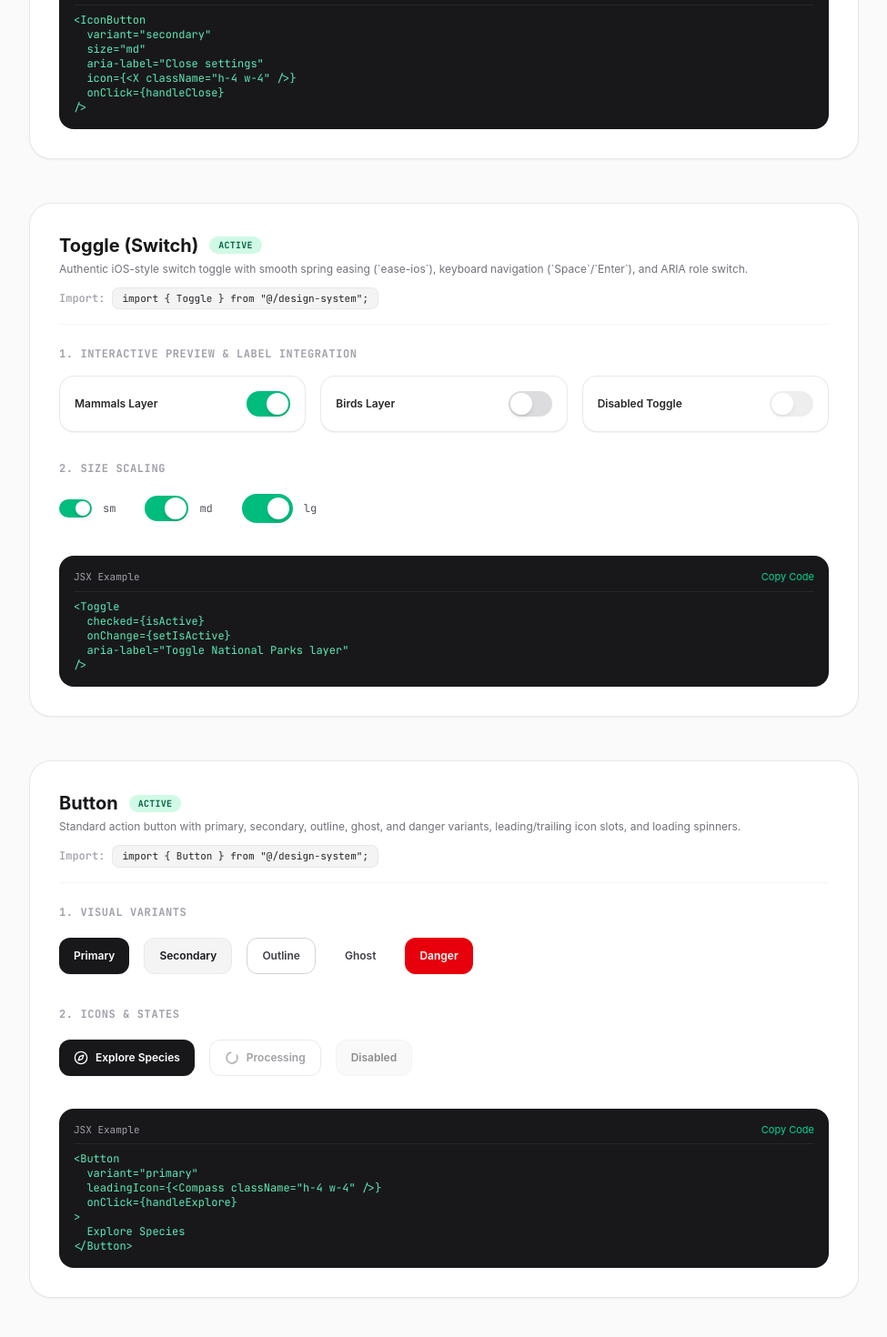
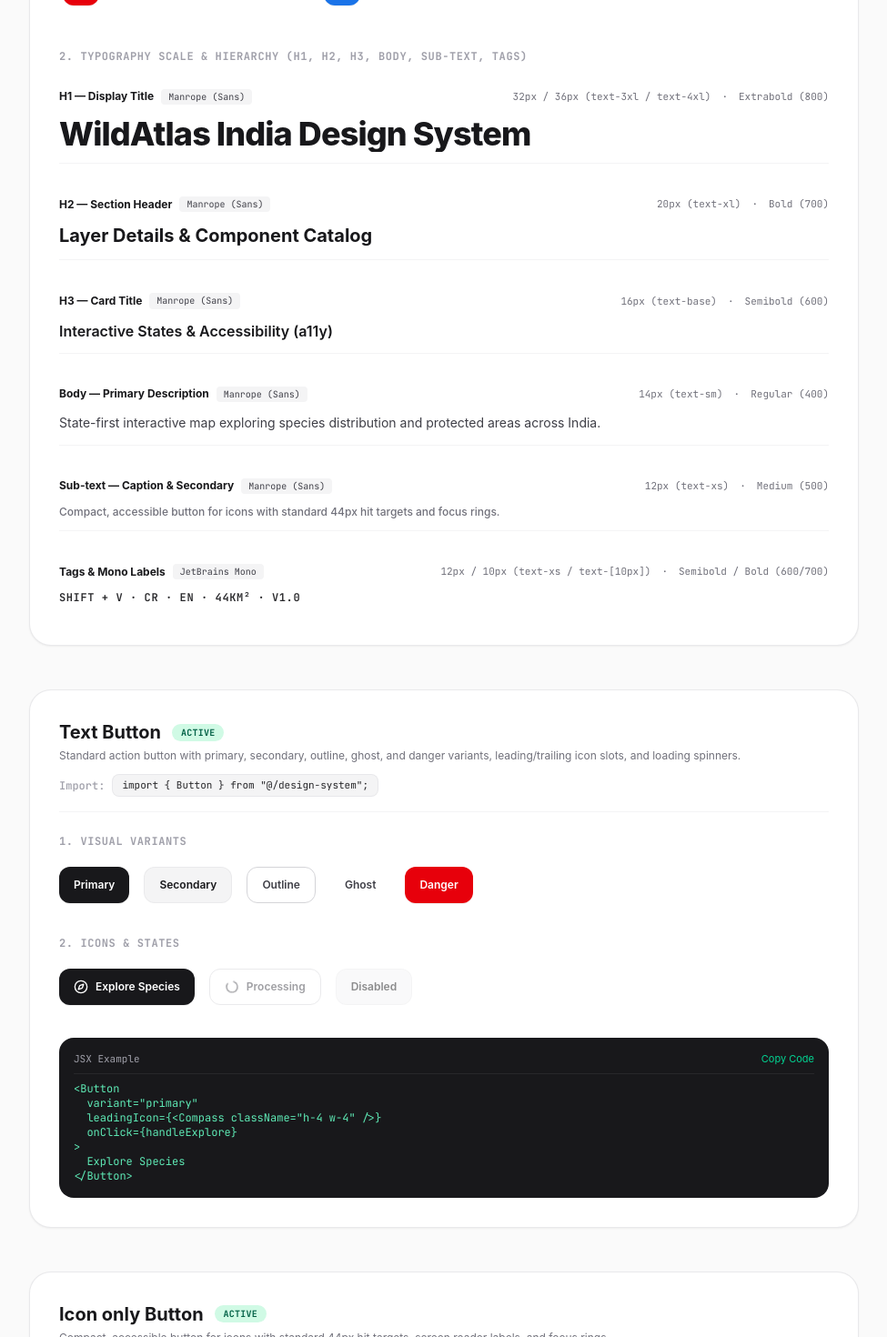
Before and after one commit to Shreyu11/WildAtlas-India, a Next.js app: page /design-system in a window 1280 px wide. Shown: the part 860-2330 px from the top of the page at 91% size, without its empty margins (296-1271 px from the left). Built offline with nearby package versions, Linux system fonts and the light colour scheme.

Commit message:
refactor(design-system): Update Table of Contents order to exact 7-item sequence

```diff
--- a/src/app/design-system/page.tsx
+++ b/src/app/design-system/page.tsx
@@ -11,15 +11,23 @@
   Filter,
   Compass,
   MousePointer,
-  ToggleRight,
   Sparkles,
   Tag,
   LayoutList,
   Palette,
   MapPin,
-  Check,
 } from "lucide-react";
-import { IconButton, Toggle, Button, Badge, Tabs, MarkerTooltip, SearchBar, colorSwatches, typographyScale } from "@/design-system";
+import {
+  IconButton,
+  Toggle,
+  Button,
+  Badge,
+  Tabs,
+  MarkerTooltip,
+  SearchBar,
+  colorSwatches,
+  typographyScale,
+} from "@/design-system";
 
 export default function DesignSystemPage() {
   const [clickCount, setClickCount] = useState(0);
@@ -30,7 +38,7 @@
   const [activeTabDemo, setActiveTabDemo] = useState("species");
   const [interactiveTooltipExpanded, setInteractiveTooltipExpanded] = useState(false);
   const [searchDemoQuery, setSearchDemoQuery] = useState("");
-  const [activeSection, setActiveSection] = useState("icon-button");
+  const [activeSection, setActiveSection] = useState("tokens");
 
   const copyToClipboard = (text: string, label: string) => {
     navigator.clipboard.writeText(text);
@@ -39,14 +47,13 @@
   };
 
   const navItems = [
-    { id: "icon-button", label: "IconButton", icon: <MousePointer className="h-3.5 w-3.5" /> },
-    { id: "toggle", label: "Toggle (Switch)", icon: <ToggleRight className="h-3.5 w-3.5" /> },
-    { id: "button", label: "Button", icon: <Sparkles className="h-3.5 w-3.5" /> },
+    { id: "tokens", label: "Design Tokens", icon: <Palette className="h-3.5 w-3.5" /> },
+    { id: "button", label: "Text Button", icon: <Sparkles className="h-3.5 w-3.5" /> },
+    { id: "icon-button", label: "Icon only Button", icon: <MousePointer className="h-3.5 w-3.5" /> },
     { id: "badge", label: "Badge", icon: <Tag className="h-3.5 w-3.5" /> },
     { id: "tabs", label: "Tabs", icon: <LayoutList className="h-3.5 w-3.5" /> },
     { id: "tooltip", label: "Hover Tooltip", icon: <MapPin className="h-3.5 w-3.5" /> },
     { id: "searchbar", label: "Search Bar", icon: <Search className="h-3.5 w-3.5" /> },
-    { id: "tokens", label: "Design Tokens", icon: <Palette className="h-3.5 w-3.5" /> },
   ];
 
   // Track active section on scroll
@@ -113,11 +120,175 @@
 
         {/* Right Main Content Showcase */}
         <main className="flex-1 w-full space-y-12 min-w-0">
-          {/* Section 1: IconButton */}
+          {/* Section 1: Design Tokens */}
+          <section id="tokens" className="bg-white rounded-3xl border border-zinc-200/80 p-6 md:p-8 shadow-xs scroll-mt-28">
+            <div className="mb-6 pb-4 border-b border-zinc-100">
+              <div className="flex items-center gap-3">
+                <h2 className="text-xl font-bold text-zinc-900">Design Tokens</h2>
+                <span className="px-2.5 py-0.5 rounded-full bg-emerald-100 text-emerald-800 font-mono text-[10px] font-bold uppercase tracking-wide">
+                  Active
+                </span>
+              </div>
+              <p className="text-xs text-zinc-500 mt-1">
+                Central design tokens aligned with Apple Design System guidelines: color swatches with hex codes, grayscale shades, conservation status badges, and typography hierarchy.
+              </p>
+              <div className="mt-3 font-mono text-xs text-zinc-500 flex flex-wrap items-center gap-2">
+                <span className="font-medium text-zinc-400">Import:</span>
+                <code className="bg-zinc-100 text-zinc-800 px-2.5 py-1 rounded-lg border border-zinc-200/70 font-mono text-[11px] select-all">
+                  import &#123; tokens, colorSwatches, typographyScale &#125; from "@/design-system";
+                </code>
+              </div>
+            </div>
+
+            <div className="space-y-10">
+              {/* 1. Color Palette (Apple HIG Swatches) */}
+              <div>
+                <h3 className="text-xs font-bold uppercase tracking-wider text-zinc-400 font-mono mb-4">
+                  1. Color Palette (Swatches, Names & Hex Codes)
+                </h3>
+                <div className="grid grid-cols-1 sm:grid-cols-2 lg:grid-cols-3 gap-4">
+                  {colorSwatches.map((item) => (
+                    <div
+                      key={item.name}
+                      className="flex items-center gap-3.5 py-2 px-1"
+                    >
+                      {/* Color Visual Swatch Box */}
+                      <div className={`h-10 w-10 shrink-0 rounded-xl shadow-2xs ${item.class}`} />
+                      <div className="min-w-0 flex-1">
+                        <div className="flex items-center justify-between gap-1">
+                          <span className="text-xs font-bold text-zinc-900 truncate">{item.name}</span>
+                          <span className="font-mono text-[10px] font-bold text-zinc-500 select-all shrink-0">{item.hex}</span>
+                        </div>
+                        <span className="font-mono text-[10px] text-zinc-400 block truncate mt-0.5">{item.usage}</span>
+                      </div>
+                    </div>
+                  ))}
+                </div>
+              </div>
+
+              {/* 2. Typography Hierarchy (Apple HIG Scale) */}
+              <div>
+                <h3 className="text-xs font-bold uppercase tracking-wider text-zinc-400 font-mono mb-4">
+                  2. Typography Scale & Hierarchy (H1, H2, H3, Body, Sub-text, Tags)
+                </h3>
+                <div className="space-y-6">
+                  {typographyScale.map((item) => (
+                    <div
+                      key={item.role}
+                      className="py-3 border-b border-zinc-100 last:border-b-0 space-y-2"
+                    >
+                      {/* Role Header Info */}
+                      <div className="flex flex-wrap items-center justify-between gap-2 font-mono text-xs">
+                        <div className="flex items-center gap-2">
+                          <span className="font-bold text-zinc-900 font-sans">{item.role}</span>
+                          <span className="text-[10px] px-2 py-0.5 rounded bg-zinc-100 text-zinc-700">{item.font}</span>
+                        </div>
+                        <div className="flex items-center gap-3 text-[11px] text-zinc-500">
+                          <span>{item.size}</span>
+                          <span>·</span>
+                          <span>{item.weight}</span>
+                        </div>
+                      </div>
+
+                      {/* Live Text Sample */}
+                      <div className="pt-1 overflow-x-auto">
+                        <p className={item.class}>{item.sample}</p>
+                      </div>
+                    </div>
+                  ))}
+                </div>
+              </div>
+            </div>
+          </section>
+
+          {/* Section 2: Text Button */}
+          <section id="button" className="bg-white rounded-3xl border border-zinc-200/80 p-6 md:p-8 shadow-xs scroll-mt-28">
+            <div className="mb-6 pb-4 border-b border-zinc-100">
+              <div className="flex items-center gap-3">
+                <h2 className="text-xl font-bold text-zinc-900">Text Button</h2>
+                <span className="px-2.5 py-0.5 rounded-full bg-emerald-100 text-emerald-800 font-mono text-[10px] font-bold uppercase tracking-wide">
+                  Active
+                </span>
+              </div>
+              <p className="text-xs text-zinc-500 mt-1">
+                Standard action button with primary, secondary, outline, ghost, and danger variants, leading/trailing icon slots, and loading spinners.
+              </p>
+              <div className="mt-3 font-mono text-xs text-zinc-500 flex flex-wrap items-center gap-2">
+                <span className="font-medium text-zinc-400">Import:</span>
+                <code className="bg-zinc-100 text-zinc-800 px-2.5 py-1 rounded-lg border border-zinc-200/70 font-mono text-[11px] select-all">
+                  import &#123; Button &#125; from "@/design-system";
+                </code>
+              </div>
+            </div>
+
+            <div className="space-y-8">
+              {/* Visual Variants */}
+              <div>
+                <h3 className="text-xs font-bold uppercase tracking-wider text-zinc-400 font-mono mb-4">
+                  1. Visual Variants
+                </h3>
+                <div className="flex flex-wrap items-center gap-4 py-1">
+                  <Button variant="primary">Primary</Button>
+                  <Button variant="secondary">Secondary</Button>
+                  <Button variant="outline">Outline</Button>
+                  <Button variant="ghost">Ghost</Button>
+                  <Button variant="danger">Danger</Button>
+                </div>
+              </div>
+
+              {/* Icons & Loading States */}
+              <div>
+                <h3 className="text-xs font-bold uppercase tracking-wider text-zinc-400 font-mono mb-4">
+                  2. Icons & States
+                </h3>
+                <div className="flex flex-wrap items-center gap-4 py-1">
+                  <Button variant="primary" leadingIcon={<Compass className="h-4 w-4" />}>
+                    Explore Species
+                  </Button>
+                  <Button variant="outline" isLoading>
+                    Processing
+                  </Button>
+                  <Button variant="secondary" disabled>
+                    Disabled
+                  </Button>
+                </div>
+              </div>
+
+              {/* Code Snippet */}
+              <div className="relative bg-zinc-900 text-zinc-200 p-4 rounded-2xl font-mono text-xs">
+                <div className="flex items-center justify-between pb-2 mb-2 border-b border-zinc-800">
+                  <span className="text-[11px] text-zinc-400">JSX Example</span>
+                  <button
+                    type="button"
+                    onClick={() =>
+                      copyToClipboard(
+                        `<Button\n  variant="primary"\n  leadingIcon={<Compass className="h-4 w-4" />}\n  onClick={handleExplore}\n>\n  Explore Species\n</Button>`,
+                        "button"
+                      )
+                    }
+                    className="text-[11px] text-emerald-400 hover:text-emerald-300 font-sans"
+                  >
+                    {copiedSnippet === "button" ? "Copied!" : "Copy Code"}
+                  </button>
+                </div>
+                <pre className="overflow-x-auto text-emerald-300">
+                  {`<Button
+  variant="primary"
+  leadingIcon={<Compass className="h-4 w-4" />}
+  onClick={handleExplore}
+>
+  Explore Species
+</Button>`}
+                </pre>
+              </div>
+            </div>
+          </section>
+
+          {/* Section 3: Icon only Button */}
           <section id="icon-button" className="bg-white rounded-3xl border border-zinc-200/80 p-6 md:p-8 shadow-xs scroll-mt-28">
             <div className="mb-6 pb-4 border-b border-zinc-100">
               <div className="flex items-center gap-3">
-                <h2 className="text-xl font-bold text-zinc-900">IconButton</h2>
+                <h2 className="text-xl font-bold text-zinc-900">Icon only Button</h2>
                 <span className="px-2.5 py-0.5 rounded-full bg-emerald-100 text-emerald-800 font-mono text-[10px] font-bold uppercase tracking-wide">
                   Active
                 </span>
@@ -240,182 +411,6 @@
   icon={<X className="h-4 w-4" />}
   onClick={handleClose}
 />`}
-                </pre>
-              </div>
-            </div>
-          </section>
-
-          {/* Section 2: Toggle */}
-          <section id="toggle" className="bg-white rounded-3xl border border-zinc-200/80 p-6 md:p-8 shadow-xs scroll-mt-28">
-            <div className="mb-6 pb-4 border-b border-zinc-100">
-              <div className="flex items-center gap-3">
-                <h2 className="text-xl font-bold text-zinc-900">Toggle (Switch)</h2>
-                <span className="px-2.5 py-0.5 rounded-full bg-emerald-100 text-emerald-800 font-mono text-[10px] font-bold uppercase tracking-wide">
-                  Active
-                </span>
-              </div>
-              <p className="text-xs text-zinc-500 mt-1">
-                Authentic iOS-style switch toggle with smooth spring easing (`ease-ios`), keyboard navigation (`Space`/`Enter`), and ARIA role switch.
-              </p>
-              <div className="mt-3 font-mono text-xs text-zinc-500 flex flex-wrap items-center gap-2">
-                <span className="font-medium text-zinc-400">Import:</span>
-                <code className="bg-zinc-100 text-zinc-800 px-2.5 py-1 rounded-lg border border-zinc-200/70 font-mono text-[11px] select-all">
-                  import &#123; Toggle &#125; from "@/design-system";
-                </code>
-              </div>
-            </div>
-
-            <div className="space-y-8">
-              {/* Live Interactive Toggles */}
-              <div>
-                <h3 className="text-xs font-bold uppercase tracking-wider text-zinc-400 font-mono mb-4">
-                  1. Interactive Preview & Label Integration
-                </h3>
-                <div className="grid grid-cols-1 md:grid-cols-3 gap-4">
-                  <div className="p-4 rounded-2xl border border-zinc-200/80 bg-white flex items-center justify-between shadow-2xs">
-                    <span className="text-xs font-semibold text-zinc-800">Mammals Layer</span>
-                    <Toggle checked={mammalToggle} onChange={setMammalToggle} aria-label="Mammals layer" />
-                  </div>
-
-                  <div className="p-4 rounded-2xl border border-zinc-200/80 bg-white flex items-center justify-between shadow-2xs">
-                    <span className="text-xs font-semibold text-zinc-800">Birds Layer</span>
-                    <Toggle checked={birdToggle} onChange={setBirdToggle} aria-label="Birds layer" />
-                  </div>
-
-                  <div className="p-4 rounded-2xl border border-zinc-200/80 bg-white flex items-center justify-between shadow-2xs">
-                    <span className="text-xs font-semibold text-zinc-800">Disabled Toggle</span>
-                    <Toggle disabled checked={false} aria-label="Disabled feature" />
-                  </div>
-                </div>
-              </div>
-
-              {/* Size Options */}
-              <div>
-                <h3 className="text-xs font-bold uppercase tracking-wider text-zinc-400 font-mono mb-4">
-                  2. Size Scaling
-                </h3>
-                <div className="flex flex-wrap items-center gap-8 py-1">
-                  <div className="flex items-center gap-3">
-                    <Toggle size="sm" checked={toggleState} onChange={setToggleState} aria-label="Small toggle" />
-                    <span className="font-mono text-xs text-zinc-600">sm</span>
-                  </div>
-                  <div className="flex items-center gap-3">
-                    <Toggle size="md" checked={toggleState} onChange={setToggleState} aria-label="Medium toggle" />
-                    <span className="font-mono text-xs text-zinc-600">md</span>
-                  </div>
-                  <div className="flex items-center gap-3">
-                    <Toggle size="lg" checked={toggleState} onChange={setToggleState} aria-label="Large toggle" />
-                    <span className="font-mono text-xs text-zinc-600">lg</span>
-                  </div>
-                </div>
-              </div>
-
-              {/* Code Snippet */}
-              <div className="relative bg-zinc-900 text-zinc-200 p-4 rounded-2xl font-mono text-xs">
-                <div className="flex items-center justify-between pb-2 mb-2 border-b border-zinc-800">
-                  <span className="text-[11px] text-zinc-400">JSX Example</span>
-                  <button
-                    type="button"
-                    onClick={() =>
-                      copyToClipboard(
-                        `<Toggle\n  checked={isActive}\n  onChange={setIsActive}\n  aria-label="Toggle National Parks layer"\n/>`,
-                        "toggle"
-                      )
-                    }
-                    className="text-[11px] text-emerald-400 hover:text-emerald-300 font-sans"
-                  >
-                    {copiedSnippet === "toggle" ? "Copied!" : "Copy Code"}
-                  </button>
-                </div>
-                <pre className="overflow-x-auto text-emerald-300">
-                  {`<Toggle
-  checked={isActive}
-  onChange={setIsActive}
-  aria-label="Toggle National Parks layer"
-/>`}
-                </pre>
-              </div>
-            </div>
-          </section>
-
-          {/* Section 3: Button */}
-          <section id="button" className="bg-white rounded-3xl border border-zinc-200/80 p-6 md:p-8 shadow-xs scroll-mt-28">
-            <div className="mb-6 pb-4 border-b border-zinc-100">
-              <div className="flex items-center gap-3">
-                <h2 className="text-xl font-bold text-zinc-900">Button</h2>
-                <span className="px-2.5 py-0.5 rounded-full bg-emerald-100 text-emerald-800 font-mono text-[10px] font-bold uppercase tracking-wide">
-                  Active
-                </span>
-              </div>
-              <p className="text-xs text-zinc-500 mt-1">
-                Standard action button with primary, secondary, outline, ghost, and danger variants, leading/trailing icon slots, and loading spinners.
-              </p>
-              <div className="mt-3 font-mono text-xs text-zinc-500 flex flex-wrap items-center gap-2">
-                <span className="font-medium text-zinc-400">Import:</span>
-                <code className="bg-zinc-100 text-zinc-800 px-2.5 py-1 rounded-lg border border-zinc-200/70 font-mono text-[11px] select-all">
-                  import &#123; Button &#125; from "@/design-system";
-                </code>
-              </div>
-            </div>
-
-            <div className="space-y-8">
-              {/* Visual Variants */}
-              <div>
-                <h3 className="text-xs font-bold uppercase tracking-wider text-zinc-400 font-mono mb-4">
-                  1. Visual Variants
-                </h3>
-                <div className="flex flex-wrap items-center gap-4 py-1">
-                  <Button variant="primary">Primary</Button>
-                  <Button variant="secondary">Secondary</Button>
-                  <Button variant="outline">Outline</Button>
-                  <Button variant="ghost">Ghost</Button>
-                  <Button variant="danger">Danger</Button>
-                </div>
-              </div>
-
-              {/* Icons & Loading States */}
-              <div>
-                <h3 className="text-xs font-bold uppercase tracking-wider text-zinc-400 font-mono mb-4">
-                  2. Icons & States
-                </h3>
-                <div className="flex flex-wrap items-center gap-4 py-1">
-                  <Button variant="primary" leadingIcon={<Compass className="h-4 w-4" />}>
-                    Explore Species
-                  </Button>
-                  <Button variant="outline" isLoading>
-                    Processing
-                  </Button>
-                  <Button variant="secondary" disabled>
-                    Disabled
-                  </Button>
-                </div>
-              </div>
-
-              {/* Code Snippet */}
-              <div className="relative bg-zinc-900 text-zinc-200 p-4 rounded-2xl font-mono text-xs">
-                <div className="flex items-center justify-between pb-2 mb-2 border-b border-zinc-800">
-                  <span className="text-[11px] text-zinc-400">JSX Example</span>
-                  <button
-                    type="button"
-                    onClick={() =>
-                      copyToClipboard(
-                        `<Button\n  variant="primary"\n  leadingIcon={<Compass className="h-4 w-4" />}\n  onClick={handleExplore}\n>\n  Explore Species\n</Button>`,
-                        "button"
-                      )
-                    }
-                    className="text-[11px] text-emerald-400 hover:text-emerald-300 font-sans"
-                  >
-                    {copiedSnippet === "button" ? "Copied!" : "Copy Code"}
-                  </button>
-                </div>
-                <pre className="overflow-x-auto text-emerald-300">
-                  {`<Button
-  variant="primary"
-  leadingIcon={<Compass className="h-4 w-4" />}
-  onClick={handleExplore}
->
-  Explore Species
-</Button>`}
                 </pre>
               </div>
             </div>
@@ -726,87 +721,6 @@
               </div>
             </div>
           </section>
-
-          {/* Section 8: Design Tokens */}
-          <section id="tokens" className="bg-white rounded-3xl border border-zinc-200/80 p-6 md:p-8 shadow-xs scroll-mt-28">
-            <div className="mb-6 pb-4 border-b border-zinc-100">
-              <div className="flex items-center gap-3">
-                <h2 className="text-xl font-bold text-zinc-900">Design Tokens</h2>
-                <span className="px-2.5 py-0.5 rounded-full bg-emerald-100 text-emerald-800 font-mono text-[10px] font-bold uppercase tracking-wide">
-                  Active
-                </span>
-              </div>
-              <p className="text-xs text-zinc-500 mt-1">
-                Central design tokens aligned with Apple Design System guidelines: color swatches with hex codes, grayscale shades, conservation status badges, and typography hierarchy.
-              </p>
-              <div className="mt-3 font-mono text-xs text-zinc-500 flex flex-wrap items-center gap-2">
-                <span className="font-medium text-zinc-400">Import:</span>
-                <code className="bg-zinc-100 text-zinc-800 px-2.5 py-1 rounded-lg border border-zinc-200/70 font-mono text-[11px] select-all">
-                  import &#123; tokens, colorSwatches, typographyScale &#125; from "@/design-system";
-                </code>
-              </div>
-            </div>
-
-            <div className="space-y-10">
-              {/* 1. Color Palette (Apple HIG Swatches) */}
-              <div>
-                <h3 className="text-xs font-bold uppercase tracking-wider text-zinc-400 font-mono mb-4">
-                  1. Color Palette (Swatches, Names & Hex Codes)
-                </h3>
-                <div className="grid grid-cols-1 sm:grid-cols-2 lg:grid-cols-3 gap-4">
-                  {colorSwatches.map((item) => (
-                    <div
-                      key={item.name}
-                      className="flex items-center gap-3.5 py-2 px-1"
-                    >
-                      {/* Color Visual Swatch Box */}
-                      <div className={`h-10 w-10 shrink-0 rounded-xl shadow-2xs ${item.class}`} />
-                      <div className="min-w-0 flex-1">
-                        <div className="flex items-center justify-between gap-1">
-                          <span className="text-xs font-bold text-zinc-900 truncate">{item.name}</span>
-                          <span className="font-mono text-[10px] font-bold text-zinc-500 select-all shrink-0">{item.hex}</span>
-                        </div>
-                        <span className="font-mono text-[10px] text-zinc-400 block truncate mt-0.5">{item.usage}</span>
-                      </div>
-                    </div>
-                  ))}
-                </div>
-              </div>
-
-              {/* 2. Typography Hierarchy (Apple HIG Scale) */}
-              <div>
-                <h3 className="text-xs font-bold uppercase tracking-wider text-zinc-400 font-mono mb-4">
-                  2. Typography Scale & Hierarchy (H1, H2, H3, Body, Sub-text, Tags)
-                </h3>
-                <div className="space-y-6">
-                  {typographyScale.map((item) => (
-                    <div
-                      key={item.role}
-                      className="py-3 border-b border-zinc-100 last:border-b-0 space-y-2"
-                    >
-                      {/* Role Header Info */}
-                      <div className="flex flex-wrap items-center justify-between gap-2 font-mono text-xs">
-                        <div className="flex items-center gap-2">
-                          <span className="font-bold text-zinc-900 font-sans">{item.role}</span>
-                          <span className="text-[10px] px-2 py-0.5 rounded bg-zinc-100 text-zinc-700">{item.font}</span>
-                        </div>
-                        <div className="flex items-center gap-3 text-[11px] text-zinc-500">
-                          <span>{item.size}</span>
-                          <span>·</span>
-                          <span>{item.weight}</span>
-                        </div>
-                      </div>
-
-                      {/* Live Text Sample */}
-                      <div className="pt-1 overflow-x-auto">
-                        <p className={item.class}>{item.sample}</p>
-                      </div>
-                    </div>
-                  ))}
-                </div>
-              </div>
-            </div>
-          </section>
         </main>
       </div>
     </div>
```
